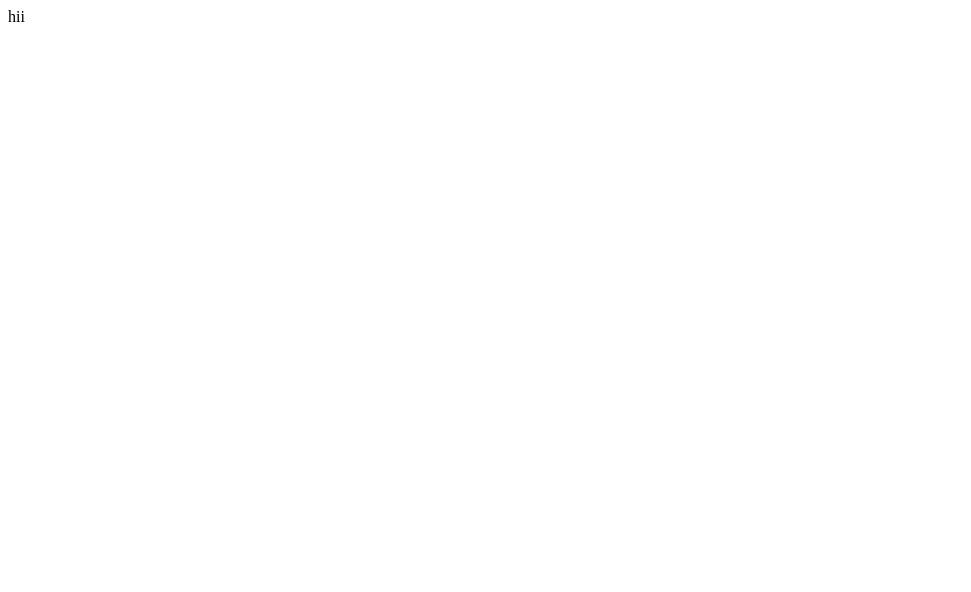
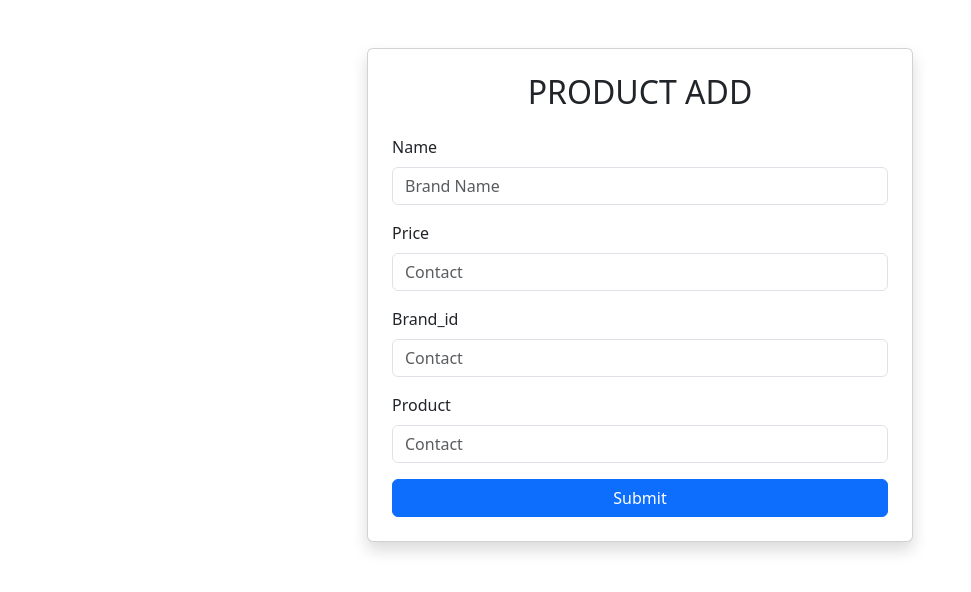
Before and after one commit to tanjil-hosain/MYSQL_FOR_HOME, a PHP site: page /product_add.php in a window 1280 px wide. Before the commit the part shown is almost empty. Shown: the top 592 px of the page, without its empty margins (0-971 px from the left). Run offline with PHP 8.4, Linux system fonts and the light colour scheme.

Commit message:
product add form

```diff
--- a/gedget_shop/product_add.php
+++ b/gedget_shop/product_add.php
@@ -3,9 +3,50 @@
 <head>
     <meta charset="UTF-8">
     <meta name="viewport" content="width=device-width, initial-scale=1.0">
-    <title>Document</title>
+    <title>BRAND ADD</title>
+
+    <!-- Bootstrap CSS -->
+    <link href="https://cdn.jsdelivr.net/npm/bootstrap@5.3.3/dist/css/bootstrap.min.css" rel="stylesheet">
 </head>
 <body>
-    hii
+
+<div class="container mt-5">
+    <div class="row justify-content-center">
+        <div class="col-md-6">
+
+            <div class="card shadow p-4">
+                <h2 class="text-center mb-4">PRODUCT ADD</h2>
+
+                <form action="" method="POST">
+
+                    <div class="mb-3">
+                        <label class="form-label">Name</label>
+                        <input type="text" name="name" class="form-control" placeholder="Brand Name">
+                    </div>
+
+                    <div class="mb-3">
+                        <label class="form-label">Price</label>
+                        <input type="text" name="price" class="form-control" placeholder="Contact">
+                    </div>
+                                        <div class="mb-3">
+                        <label class="form-label">Brand_id</label>
+                        <input type="text" name="brand_id" class="form-control" placeholder="Contact">
+                    </div>
+                                        <div class="mb-3">
+                        <label class="form-label">Product</label>
+                        <input type="text" name="price" class="form-control" placeholder="Contact">
+                    </div>
+
+                    <button type="submit" name="brand" class="btn btn-primary w-100">
+                        Submit
+                    </button>
+
+                </form>
+            </div>
+
+        </div>
+    </div>
+</div>
+<script src="https://cdn.jsdelivr.net/npm/bootstrap@5.3.8/dist/js/bootstrap.bundle.min.js"></script>
 </body>
 </html>
```
